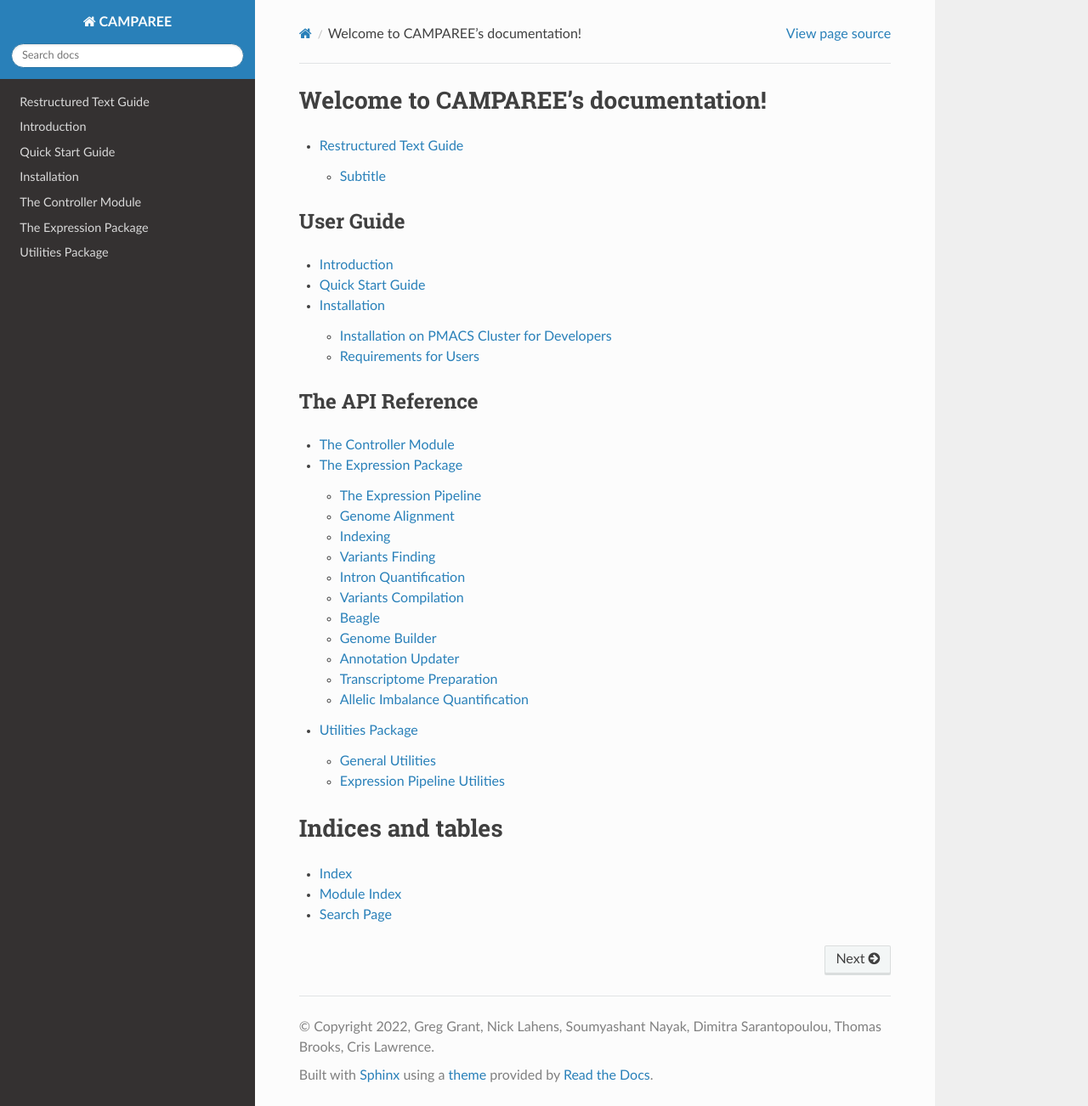
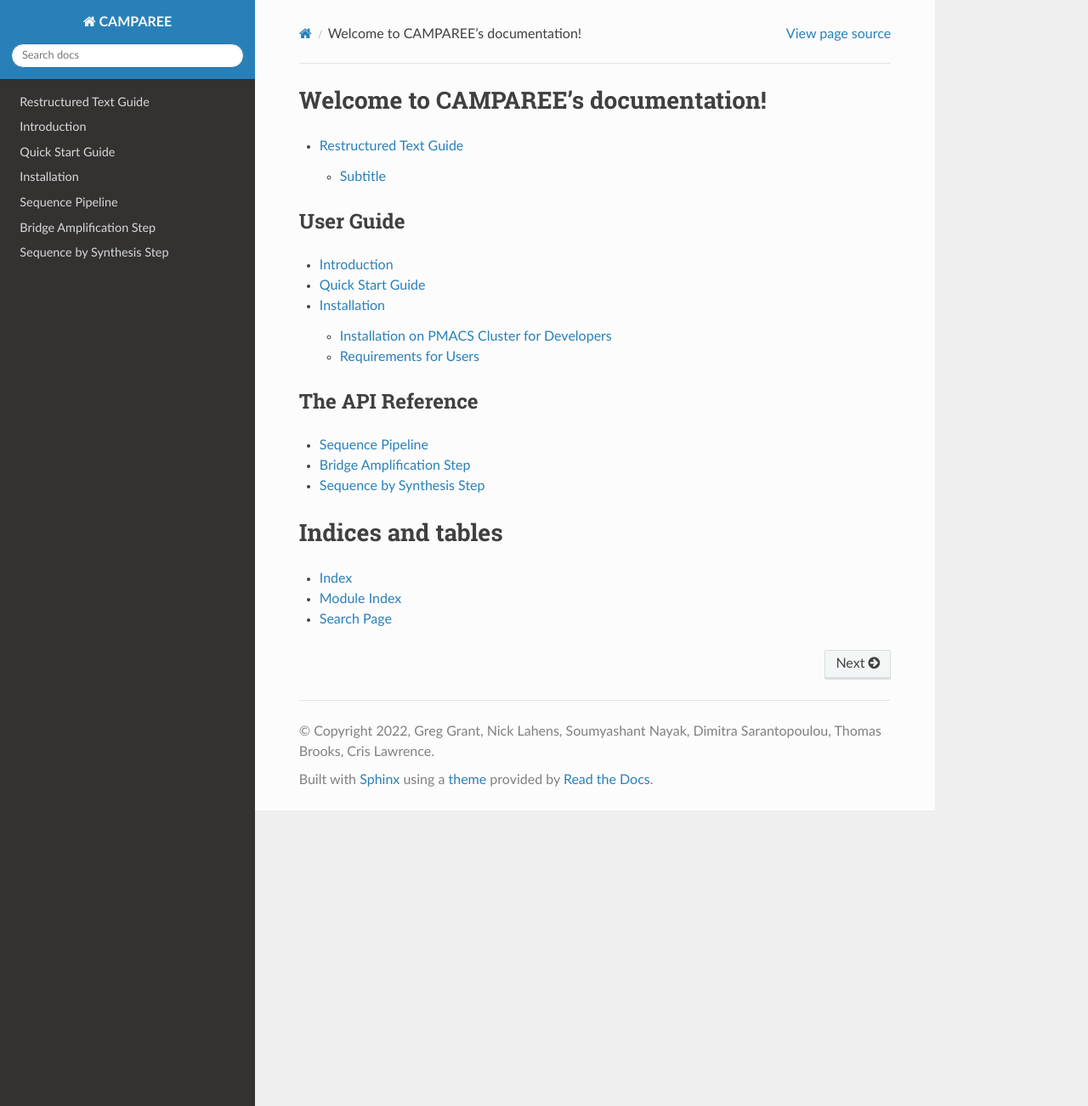
Before and after one commit to itmat/BEERS2, a Sphinx documentation site: the page built from doc/index.rst, in a window 1280 px wide and 1302 px high. Shown: the whole window at 85% size. Built offline with Sphinx 7.4.7 and the Read the Docs theme 2.0.0, drawn with Linux system fonts in a browser that asks for light colours; pages that are not in the unit, such as notebooks, are missing from menus.

Commit message:
Add type annotations and docs for sequencing pipeline
Using consistent style that works with sphinx. Though sphinx
still has pretty poor support for type annotations.

```diff
--- a/doc/api.rst
+++ b/doc/api.rst
@@ -1,94 +1,17 @@
-The Controller Module
-=====================
+Sequence Pipeline
+-----------------------------
 
-.. automodule:: beers.controller
+.. automodule:: beers.sequence.sequence_pipeline
     :members:
 
-The Expression Package
-======================
+Bridge Amplification Step
+-----------------------------
 
-.. automodule:: beers.expression
-
-The Expression Pipeline
------------------------
-
-.. automodule:: beers.expression.expression_pipeline
+.. automodule:: beers.sequence.bridge_amplification_step
     :members:
 
-Genome Alignment
-----------------
-
-.. automodule:: beers.expression.genome_alignment
-    :members:
-
-Indexing
---------
-
-.. automodule:: beers.expression.run_pysam_index
-    :members:
-
-Variants Finding
-----------------
-
-.. automodule:: beers.expression.variants_finder
-    :members:
-
-Intron Quantification
----------------------
-
-.. automodule:: beers.expression.intron_quant
-    :members:
-
-Variants Compilation
---------------------
-
-.. automodule:: beers.expression.variants_compilation
-    :members:
-
-Beagle
-------
-
-.. automodule:: beers.expression.beagle
-    :members:
-
-Genome Builder
---------------
-
-.. automodule:: beers.expression.genome_builder
-    :members:
-
-Annotation Updater
-------------------
-
-.. automodule:: beers.expression.update_annotation_for_genome
-    :members:
-
-Transcriptome Preparation
--------------------------
-
-.. automodule:: beers.expression.transcriptomes
-    :members:
-
-Allelic Imbalance Quantification
---------------------------------
-
-.. automodule:: beers.expression.allelic_imbalance_quant
-    :members:
-
-Utilities Package
-=================
-
-.. automodule:: beers.utilities
-    :members:
-
-General Utilities
------------------
-
-.. automodule:: beers.utilities.general_utils
-    :members:
-
-Expression Pipeline Utilities
+Sequence by Synthesis Step
 -----------------------------
 
-.. automodule:: beers.utilities.expression_utils
+.. automodule:: beers.sequence.sequence_by_synthesis_step
     :members:
```
Also changed, not shown: 3 other files.
